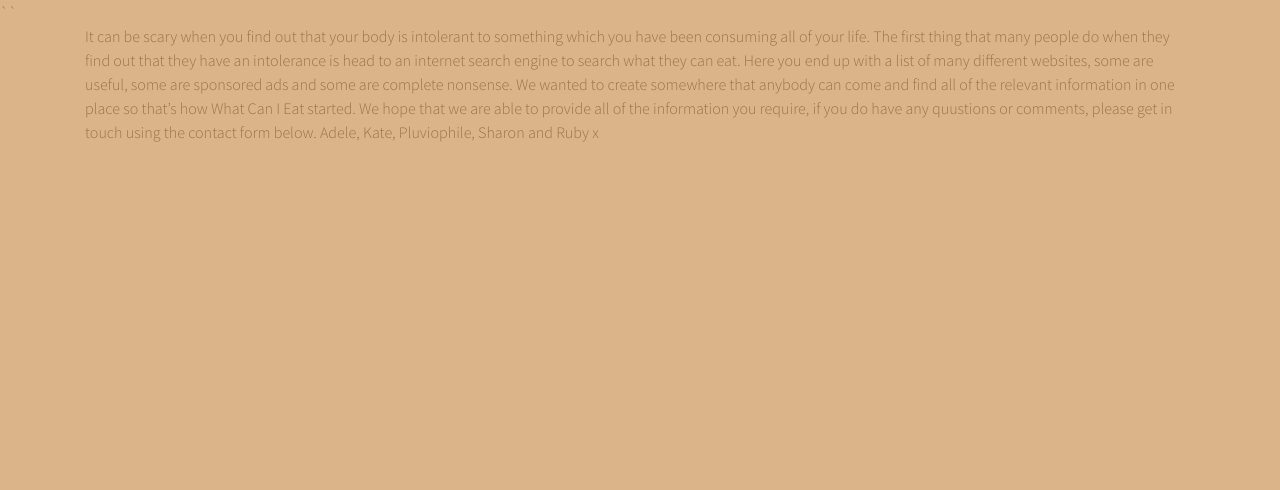
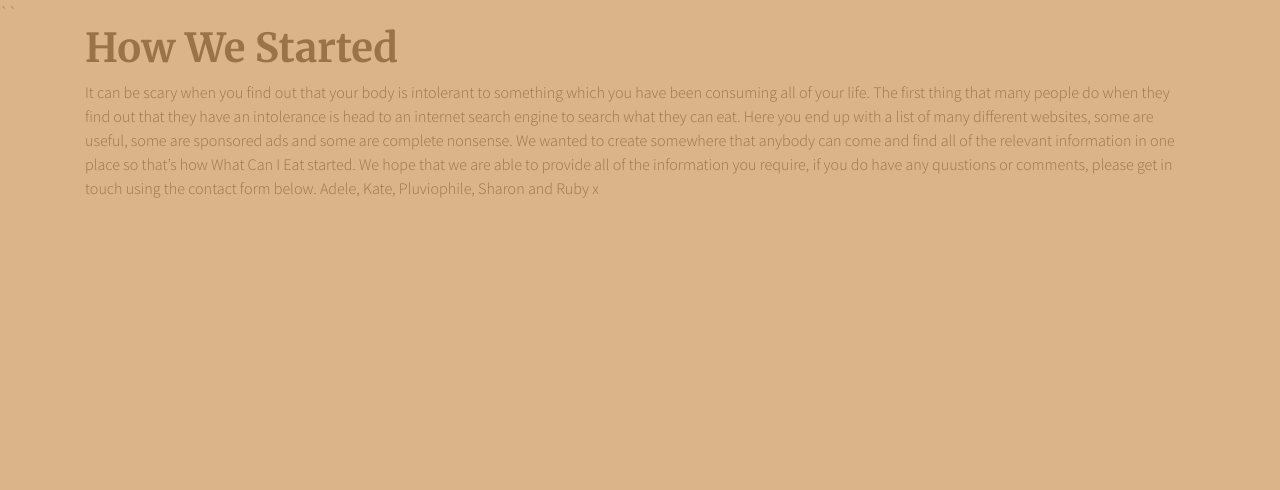
Before and after one commit to kj1114/whatCanIEat, a website: page aboutus.html in a window 1280 px wide. Shown: the top 490 px of the page. Drawn offline with Linux system fonts and the light colour scheme.

Commit message:
Update aboutus.html

```diff
--- a/aboutus.html
+++ b/aboutus.html
@@ -47,6 +47,8 @@
     </ul>
 
   </div>
+
+  <h1 class='container'> How We Started </h1>
    <div class='container'>
 It can be scary when you find out that your body is intolerant to something which you have been consuming all of your life. The first thing that many people do when they find out that they have an intolerance is head to an internet search engine to search what they can eat.
 
```
